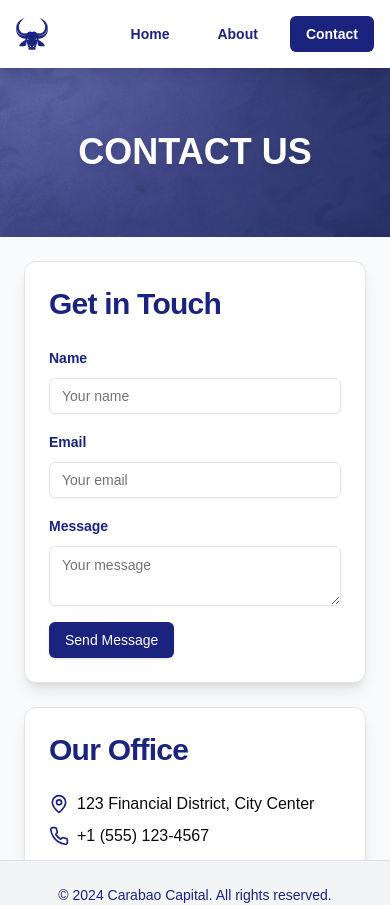
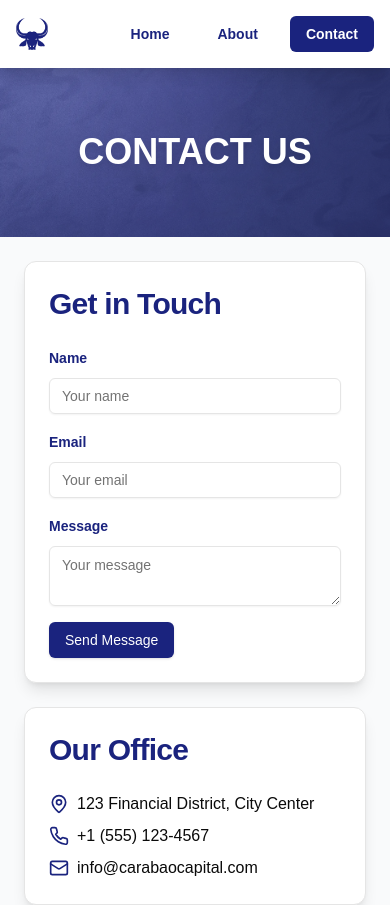
Before and after one commit to csulit/caraba, a Next.js app: page /contact in a window 390 px wide. Shown: the top 905 px of the page. Built offline with nearby package versions, Linux system fonts and the light colour scheme.

Commit message:
Added padding to contact page

```diff
--- a/app/contact/page.tsx
+++ b/app/contact/page.tsx
@@ -8,7 +8,7 @@ import { AnimatePresence, m } from "framer-motion";
 
 const ContactUsPage: React.FC = () => {
   return (
-    <div className="flex flex-col">
+    <div className="flex flex-col pb-36 lg:p-0">
       <ContactHero />
       <div className="container mx-auto flex flex-col gap-6 px-6 py-6 lg:flex-row lg:px-0">
         <AnimatePresence initial={true}>
```
